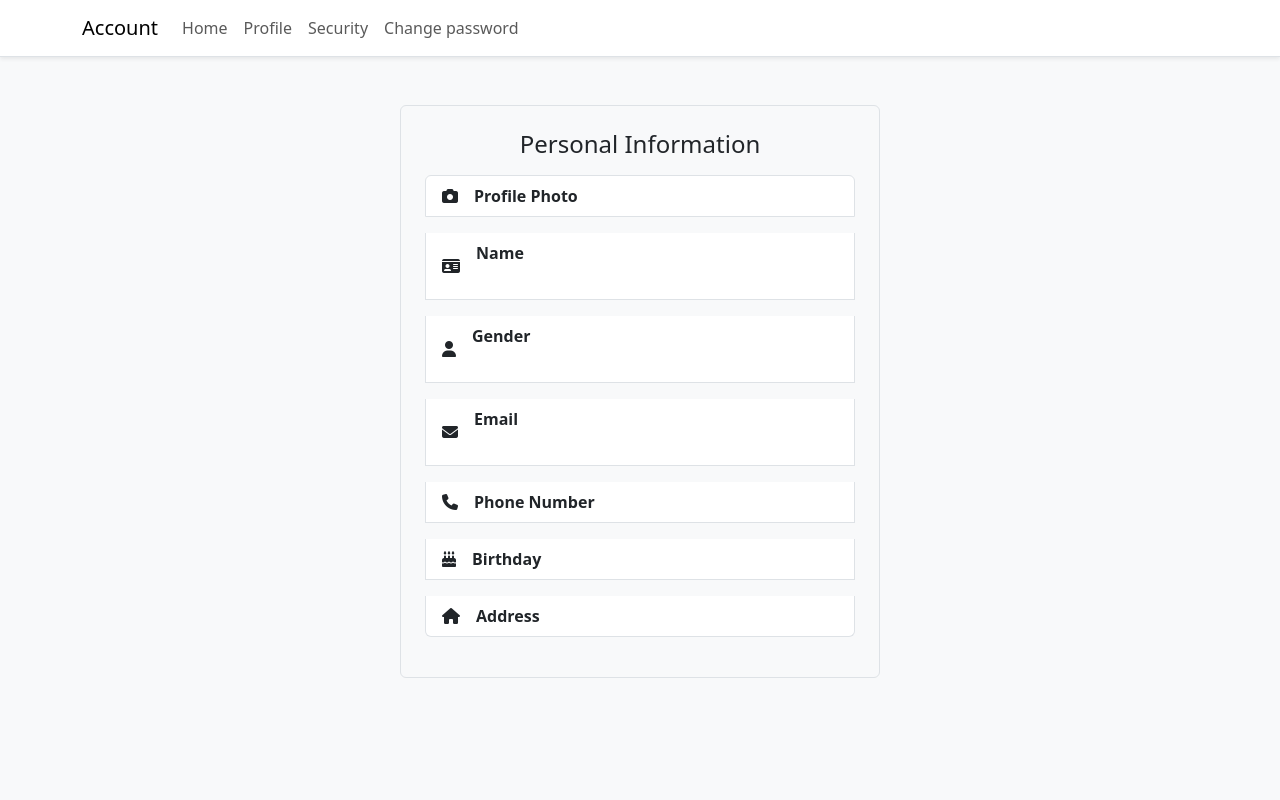
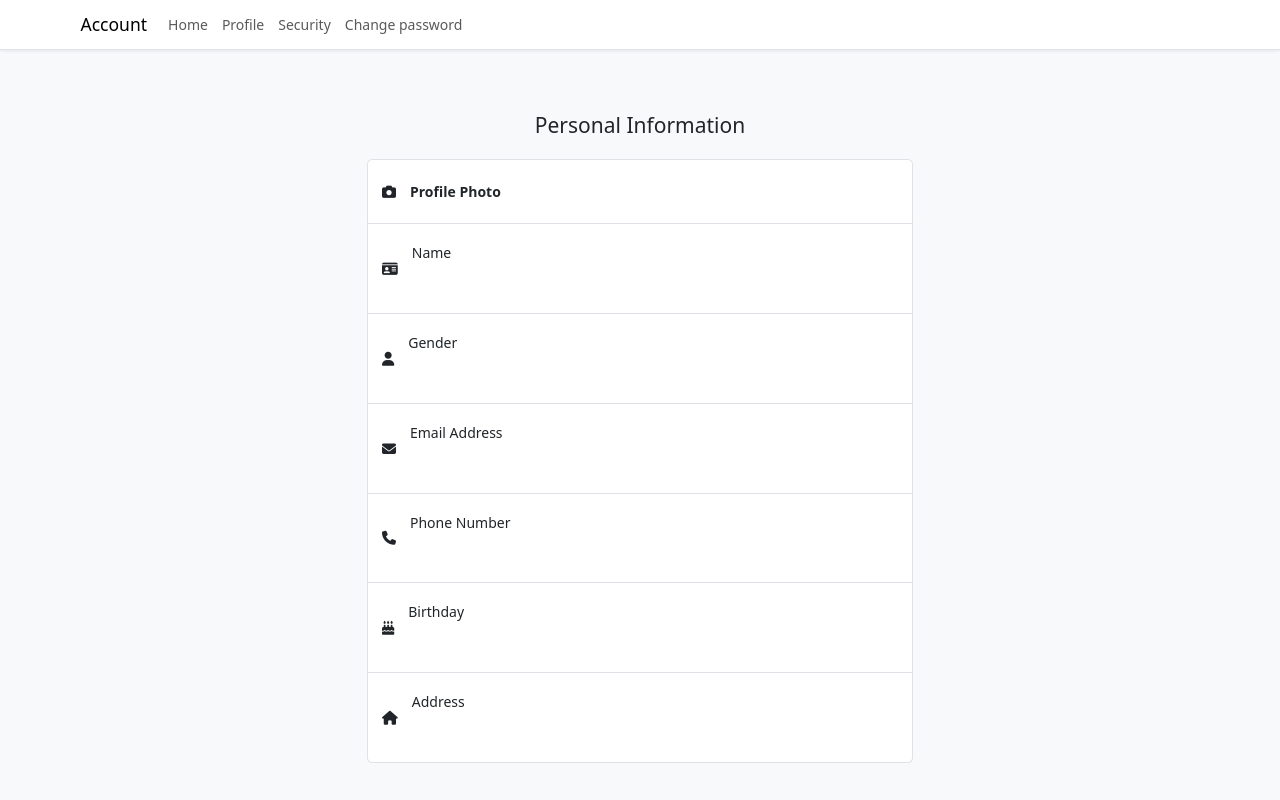
Before and after one commit to ngothikimoanh/hrm-django, a Django app: page /account/users/profile in a window 1280 px wide. Run offline with Django 5.2, Linux system fonts and the light colour scheme; parts of the project's set-up code (start-up, migrations or seed data) failed here and were passed over.

Commit message:
add some edit profile page

```diff
--- a/src/account/models/user.py
+++ b/src/account/models/user.py
@@ -4,6 +4,8 @@ from django.contrib.auth.models import AbstractUser
 from django.contrib.auth.models import UserManager as AbstractUserManager
 from django.db import models
 
+from account.models.fields import PhoneNumberField
+from account.validators.user import validate_address
 from common.models import TimestampMixin, UUIDPrimaryMixin
 
 
@@ -35,14 +37,14 @@ class User(AbstractUser, TimestampMixin, UUIDPrimaryMixin):
     email = models.EmailField(unique=True)
     email_verified = models.BooleanField(default=False)
 
-    phone_number = models.CharField(max_length=15, unique=True, null=True, blank=True)
+    phone_number = PhoneNumberField(unique=True, null=True, blank=True)
     phone_number_verified = models.BooleanField(default=False)
 
     gender = models.CharField(max_length=6, choices=Gender, null=True, blank=True, default=Gender.FEMALE)
 
     birthday = models.DateField(null=True, blank=True)
 
-    address = models.TextField(blank=True)
+    address = models.CharField(max_length=255, validators=[validate_address], blank=True, null=True)
 
     USERNAME_FIELD = "email"
     REQUIRED_FIELDS = []
--- /dev/null
+++ b/src/account/static/css/custom.css
@@ -0,0 +1,17 @@
+html {
+  font-size: 14px;
+}
+
+.bg-body-tertiary {
+  --bs-bg-opacity: 1;
+    background-color: rgba(var(--bs-body-bg-rgb), var(--bs-bg-opacity)) !important;
+}
+
+.bg-body {
+  --bs-bg-opacity: 1;
+    background-color: rgba(var(--bs-tertiary-bg-rgb), var(--bs-bg-opacity)) !important;
+}
+
+.list-group-item {
+  cursor: pointer;
+}
--- a/src/account/templates/account/base.html
+++ b/src/account/templates/account/base.html
@@ -1,3 +1,4 @@
+{% load static %}
 <!doctype html>
 <html lang="en">
 
@@ -12,18 +13,9 @@
 
   <!-- Font Awesome -->
   <link rel="stylesheet" href="https://cdnjs.cloudflare.com/ajax/libs/font-awesome/6.5.1/css/all.min.css">
+  <link rel="stylesheet" href="{% static 'css/custom.css' %}">
 
-  <style>
-    .bg-body-tertiary {
-      --bs-bg-opacity: 1;
-      background-color: rgba(var(--bs-body-bg-rgb), var(--bs-bg-opacity)) !important;
-    }
 
-    .bg-body {
-      --bs-bg-opacity: 1;
-      background-color: rgba(var(--bs-tertiary-bg-rgb), var(--bs-bg-opacity)) !important;
-    }
-  </style>
 </head>
 
 <body class="bg-body">
--- a/src/account/templates/account/pages/user/profile.html
+++ b/src/account/templates/account/pages/user/profile.html
@@ -7,90 +7,85 @@
 {% endblock nav %}
 
 {% block main %}
-<div class="container mt-5 border p-4 rounded " style="max-width: 30rem;">
-  <h4 class="text-center mb-3">Personal Information</h4>
+<div class="container mt-5 p-4  rounded " style="max-width: 42rem;">
+  <h4 class="text-center mb-4">Personal Information</h4>
 
   <form method="post">
     {% csrf_token %}
 
-    <ul class="list-group fw-bold">
-
-      <li class="list-group-item mb-3">
-        <label class="d-flex align-items-center justify-content-between w-100">
+    <ul class="list-group">
+      <li class="list-group-item py-4">
+        <label class="d-flex align-items-center justify-content-between flex-grow-1">
           <div class="d-flex align-items-center">
             <i class="fa-solid fa-camera me-3"></i>
-            Profile Photo
+            <strong>Profile Photo</strong>
           </div>
           <input type="file" class="d-none" name="avatar">
         </label>
       </li>
 
-      <li class="list-group-item list-group-item-action mb-3">
+      <li class="list-group-item list-group-item-action text-body text-body py-4" onclick="window.location=`{% url 'account-user-profile-edit-name' %}`">
         <div class="d-flex align-items-center">
-          <i class="fa-solid fa-id-card me-3"></i>
-          <div class="w-100">
-            <a href="{% url 'account-user-profile-edit-name' %}" class="text-decoration-none text-reset">Name</a>
-            <input type="text" readonly class="form-control-plaintext p-0" value="{{ user.first_name }} {{ user.last_name }}">
+          <div>
+            <i class="fa-solid fa-id-card me-3"></i>
+          </div>
+          <div class="flex-grow-1">
+            <h6>Name</h6>
+            <input type="text" readonly class="form-control-plaintext p-0" value="{{user.first_name}} {{user.last_name}}">
           </div>
         </div>
       </li>
 
-      <li class="list-group-item list-group-item-action mb-3">
+      <li class="list-group-item list-group-item-action text-body text-body py-4" onclick="window.location=`{% url 'account-user-profile-edit-gender' %}`">
         <div class="d-flex align-items-center">
-          <i class="fa-solid fa-user me-3"></i>
-          <div class="w-100">
-            <a href="{% url 'account-user-profile-edit-gender' %}" class="text-decoration-none text-reset">Gender</a>
-            <input type="text" readonly class="form-control-plaintext p-0" value="{{ user.gender }}">
+          <div><i class="fa-solid fa-user me-3"></i></div>
+          <div class="flex-grow-1">
+            <h6>Gender</h6>
+            <input type="text" readonly class="form-control-plaintext p-0" value="{{user.gender}}">
           </div>
         </div>
       </li>
 
-      <li class="list-group-item list-group-item-action mb-3">
+      <li class="list-group-item list-group-item-action text-body py-4" onclick="window.location=`{% url 'account-user-profile-edit-email' %}`">
         <div class="d-flex align-items-center">
-          <i class="fa-solid fa-envelope me-3"></i>
-          <div class="w-100">
-            <a href="#" class="text-decoration-none text-reset">Email</a>
+          <div><i class="fa-solid fa-envelope me-3"></i></div>
+          <div class="flex-grow-1">
+            <h6>Email Address</h6>
             <input type="text" readonly class="form-control-plaintext p-0" value="{{user.email}}">
           </div>
         </div>
       </li>
 
-      <li class="list-group-item list-group-item-action mb-3">
+      <li class="list-group-item list-group-item-action text-body py-4" onclick="window.location=`{% url 'account-user-profile-edit-phone_number' %}`">
         <div class="d-flex align-items-center">
-          <i class="fa-solid fa-phone me-3"></i>
+          <div><i class="fa-solid fa-phone me-3"></i></div>
           <div>
-            <a href="{% url 'account-user-profile-edit-phone_number' %}" class="text-decoration-none text-reset">
-              Phone Number
-            </a>
+            <h6>Phone Number</h6>
+            <input type="text" readonly class="form-control-plaintext p-0" value="{{user.phone_number}}">
           </div>
         </div>
       </li>
 
-      <li class="list-group-item list-group-item-action mb-3">
+      <li class="list-group-item list-group-item-action text-body py-4" onclick="window.location=`{% url 'account-user-profile-edit-birthday' %}`">
         <div class="d-flex align-items-center">
-          <i class="fa-solid fa-cake-candles me-3"></i>
+          <div><i class="fa-solid fa-cake-candles me-3"></i></div>
           <div>
-            <a href="#" class="text-decoration-none text-reset">Birthday</a>
+            <h6>Birthday</h6>
+            <input type="text" readonly class="form-control-plaintext p-0" value="{{user.birthday|date:'Y-m-d'}}"></input>
           </div>
         </div>
       </li>
 
-      <li class="list-group-item list-group-item-action mb-3">
+      <li class="list-group-item list-group-item-action text-body py-4" onclick="window.location=`{% url 'account-user-profile-edit-address' %}`">
         <div class="d-flex align-items-center">
-          <i class="fa-solid fa-house me-3"></i>
+          <div><i class="fa-solid fa-house me-3"></i></div>
           <div>
-            <a href="#" class="text-decoration-none text-reset">Address</a>
+            <h6>Address</h6>
+            <input type="text" readonly class="form-control-plaintext p-0" value="{{user.address}}">
           </div>
         </div>
       </li>
-
     </ul>
-
   </form>
 </div>
 {% endblock main %}
-<style>
-  .list-group-item {
-    cursor: pointer,
-  }
-</style>
--- a/src/account/templates/account/pages/user/profile/edit_name.html
+++ b/src/account/templates/account/pages/user/profile/edit_name.html
@@ -13,12 +13,12 @@
     {% csrf_token %}
     <div class="mb-3">
       <label for="editLastname" class="form-label ">Last Name</label>
-      <input type="text" class="form-control" id="editLastname" name="first_name" value="{{ user.first_name }}" required>
+      <input type="text" class="form-control" id="editLastname" name="first_name" value="{{user.first_name}}" required>
     </div>
 
     <div class="mb-3">
       <label for="editFirstname" class="form-label ">First Name</label>
-      <input type="text" class="form-control" id="editFirstname" name="last_name" value="{{ user.last_name }}" required>
+      <input type="text" class="form-control" id="editFirstname" name="last_name" value="{{user.last_name}}" required>
     </div>
 
     <div class="mb-3">
--- a/src/account/urls.py
+++ b/src/account/urls.py
@@ -1,7 +1,14 @@
 from django.urls import path
 
 from account.views.home import home_view
-from account.views.user.edit_profile import edit_gender_view, edit_name_view, edit_phone_number_view
+from account.views.user.edit_profile import (
+    edit_address_view,
+    edit_birthday_view,
+    edit_email_view,
+    edit_gender_view,
+    edit_name_view,
+    edit_phone_number_view,
+)
 from account.views.user.login import user_login
 from account.views.user.profile import profile_view
 from account.views.user.register import user_register
@@ -16,4 +23,7 @@ urlpatterns = [
     path("users/profile/edit_name", edit_name_view, name="account-user-profile-edit-name"),
     path("users/profile/edit_gender", edit_gender_view, name="account-user-profile-edit-gender"),
     path("users/profile/edit_phone_number", edit_phone_number_view, name="account-user-profile-edit-phone_number"),
+    path("users/profile/edit_email", edit_email_view, name="account-user-profile-edit-email"),
+    path("users/profile/edit_birthday", edit_birthday_view, name="account-user-profile-edit-birthday"),
+    path("users/profile/edit_address", edit_address_view, name="account-user-profile-edit-address"),
 ]
```
Also changed, not shown: src/account/forms/user/profile.py (+46 -2 lines), src/account/models/fields.py (added, +20 -0 lines), src/account/templates/account/pages/user/profile/edit_address.html (added, +35 -0 lines), src/account/templates/account/pages/user/profile/edit_birthday.html (added, +35 -0 lines), src/account/templates/account/pages/user/profile/edit_email.html (added, +35 -0 lines), src/account/templates/account/pages/user/profile/edit_phone_number.html (added, +40 -0 lines), src/account/validators/user.py (+6 -1 lines), src/account/views/user/edit_profile.py (+37 -7 lines), src/account/migrations/0006_alter_user_phone_number.py (added), src/account/migrations/0007_alter_user_address.py (added).
